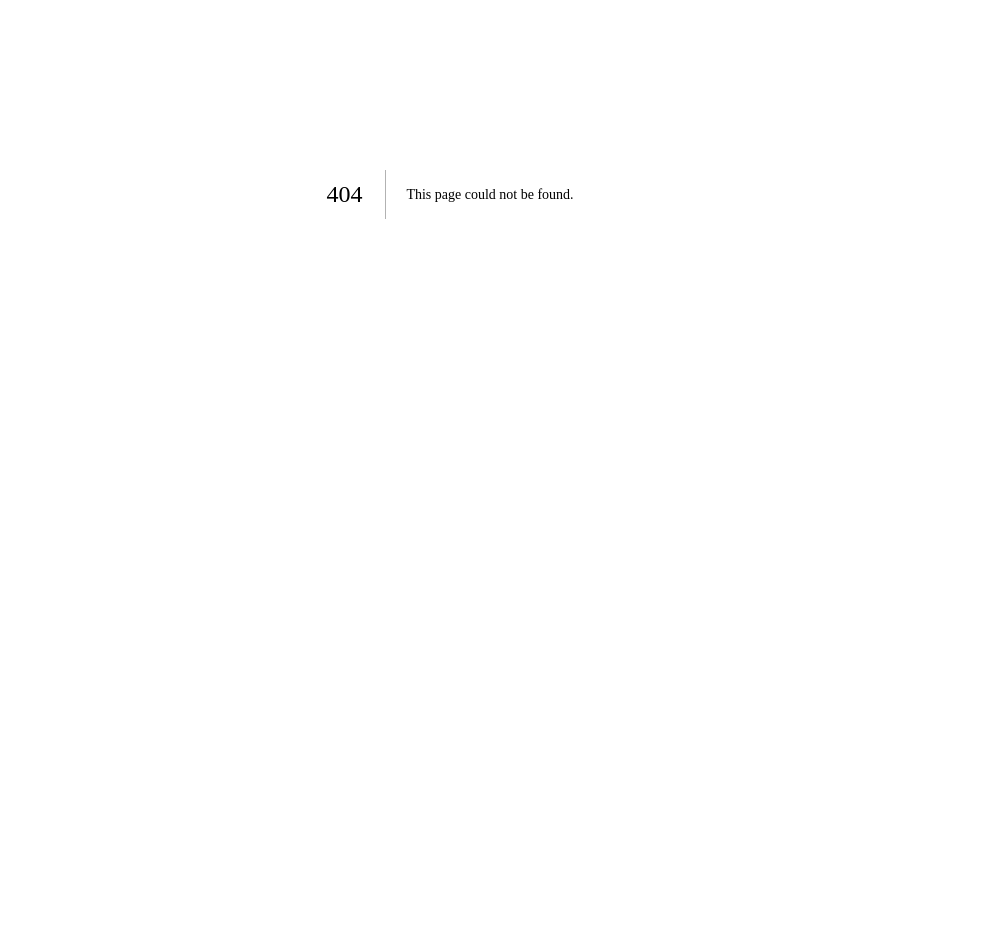
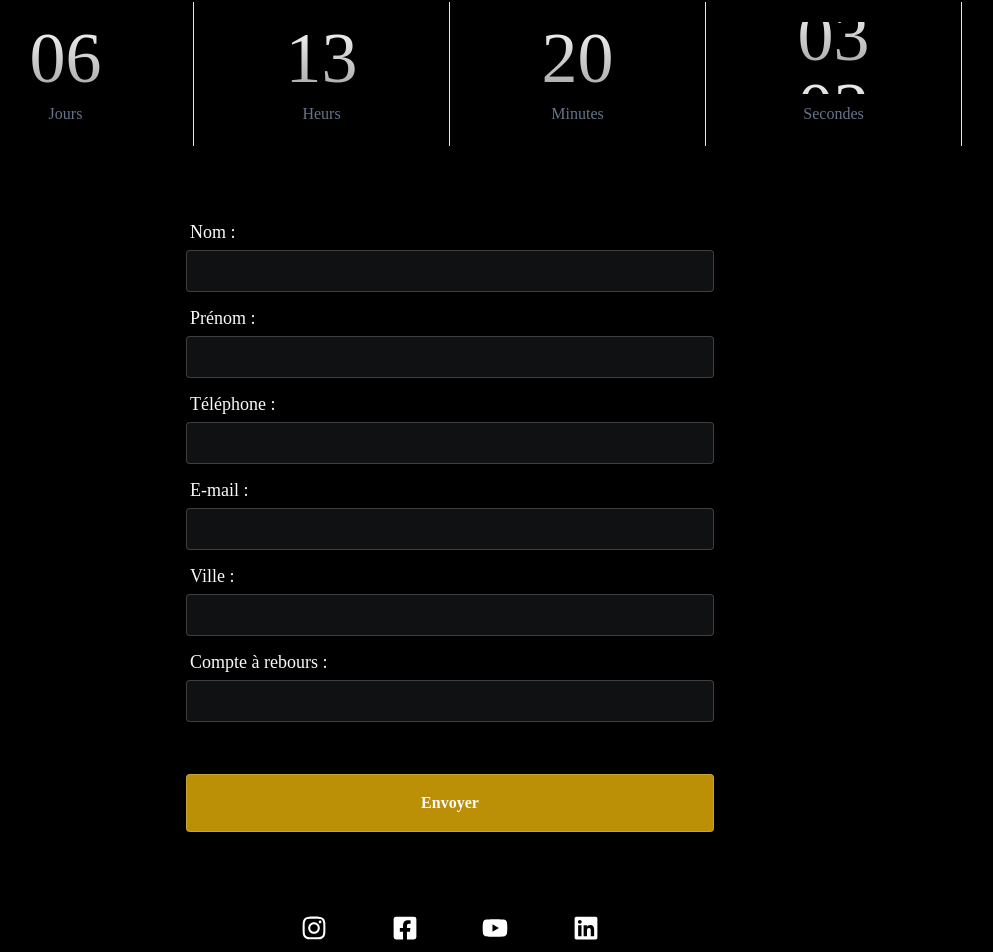
Before and after one commit to AyoubMarkhouss/jeepavenger, a Next.js app: page /inscription in a window 1280 px wide. Before the commit this address had no page. Shown: the part 206-1158 px from the top of the page, without its empty margins (190-1183 px from the left). Before the commit the page ends 800 px from the top, so only its background shows below. Built offline with nearby package versions, Linux system fonts and the light colour scheme; a web font is replaced by a local one.

Commit message:
form inscription

```diff
--- a/src/components/Footer.tsx
+++ b/src/components/Footer.tsx
@@ -9,16 +9,19 @@ const Footer = () => {
     <div className="grid grid-cols-1 lg:grid-cols-3 justify-center items-center h-20 bg-black">
       <div></div>
       <div className="flex items-center justify-evenly">
-        <Link href="#" about="instagram">
+        <Link href="https://www.instagram.com/declic_agency/" about="instagram">
           <FaInstagram size={26} color="white" />
         </Link>
-        <Link href="#" about="facebook">
+        <Link href="https://web.facebook.com/declicagency" about="facebook">
           <FaFacebookSquare size={26} color="white" />
         </Link>
-        <Link href="#" about="youtube">
+        <Link href="https://www.youtube.com/@declicagency1334" about="youtube">
           <FaYoutube size={26} color="white" />
         </Link>
-        <Link href="#" about="linkedin">
+        <Link
+          href="https://www.linkedin.com/company/declic-agency/"
+          about="linkedin"
+        >
           <FaLinkedin size={26} color="white" />
         </Link>
       </div>
--- a/src/components/Form.tsx
+++ b/src/components/Form.tsx
@@ -15,10 +15,11 @@ const Form = () => {
       const formData = new FormData(event.currentTarget);
       console.log(event.currentTarget);
       const response = await fetch(
-        "https://script.google.com/macros/s/AKfycbz0puOgxIILLpsGqR-91q3kfJL_Usq97XQ0fK_4kjnmFyd807FgPZJFV-AB-0Bu2u0c/exec",
+        "https://script.google.com/macros/s/AKfycbxFnpn3CRUD1_NUjk-T02w_tDj9jNLGBcCEa4sItLD53EgvQoRQFYS4saE3LwHRCZXu/exec",
         {
           method: "POST",
           body: formData,
+          cache: "no-cache",
         }
       );
 
@@ -29,9 +30,9 @@ const Form = () => {
       console.error(error);
     } finally {
       toast.success("Envoyé avec succès !");
-      // setTimeout(() => {
-      //   router.refresh();
-      // }, 3000);
+      setTimeout(() => {
+        router.refresh();
+      }, 3000);
     }
   }
 
@@ -138,7 +139,7 @@ const Form = () => {
                         type="radio"
                         name="Endroit"
                         id={`Endroitoption3`}
-                        value="radioDefault01"
+                        value="Forêt"
                       />
                     </div>
                   </div>
@@ -168,7 +169,7 @@ const Form = () => {
                         type="radio"
                         name="Endroit"
                         id={`Endroitoption4`}
-                        value="radioDefault01"
+                        value=" Montagnes"
                       />
                     </div>
                   </div>
@@ -200,7 +201,7 @@ const Form = () => {
                         type="radio"
                         name="Endroit"
                         id={`Endroitoption5`}
-                        value="radioDefault02"
+                        value="Espace_urbain"
                       />
                     </div>
                   </div>
@@ -259,10 +260,17 @@ const Form = () => {
                   className="block w-full  p-1 py-2 mb-3 text-slate-50 rounded focus:outline-none  focus:ring-1 backdrop-blur-sm  bg-gray-400/10 border border-slate-100/20"
                 />
               </div>
-
+              <input
+                name="Type"
+                id="Type"
+                type="text"
+                value="endroit"
+                placeholder=""
+                className="hidden w-full  p-1 py-2 mb-3 text-slate-50 rounded focus:outline-none  focus:ring-1 backdrop-blur-sm  bg-gray-400/10 border border-slate-100/20"
+              />
               <div>
                 <button
-                  name="Name"
+                  name="button"
                   type="submit"
                   className="w-full px-4 py-4 mt-10 hover:text-black font-bold rounded shadow focus:outline-none  backdrop-blur-sm  bg-yellow-500/80 border border-slate-100/20 hover:bg-amber-500/60 text-gray-50 "
                 >
--- a/src/components/Formcount.tsx
+++ b/src/components/Formcount.tsx
@@ -15,10 +15,11 @@ const Formulaire = () => {
       const formData = new FormData(event.currentTarget);
       console.log(event.currentTarget);
       const response = await fetch(
-        "https://script.google.com/macros/s/AKfycbzPAmLvT8nezUUHmI30OS0ffDE0I8EmnOEFFGnGro4nVm3KmS4pAZndujxOJN-mkY47/exec",
+        "https://script.google.com/macros/s/AKfycbxFnpn3CRUD1_NUjk-T02w_tDj9jNLGBcCEa4sItLD53EgvQoRQFYS4saE3LwHRCZXu/exec",
         {
           method: "POST",
           body: formData,
+          cache: "no-cache",
         }
       );
 
@@ -29,9 +30,9 @@ const Formulaire = () => {
       console.error(error);
     } finally {
       toast.success("Envoyé avec succès !");
-      // setTimeout(() => {
-      //   router.refresh();
-      // }, 3000);
+      setTimeout(() => {
+        router.refresh();
+      }, 3000);
     }
   }
 
@@ -96,16 +97,24 @@ const Formulaire = () => {
                   Compte à rebours :
                 </label>
                 <input
-                  name="CAR"
-                  id="CAR"
+                  name="Compte_a_rebours"
+                  id="Compte_a_rebours"
                   type="text"
                   placeholder=""
                   className="block w-full  p-1 py-2 mb-3 text-slate-50 rounded focus:outline-none  focus:ring-1 backdrop-blur-sm  bg-gray-400/10 border border-slate-100/20"
                 />
+                <input
+                  name="Type"
+                  id="Type"
+                  type="text"
+                  value="car"
+                  placeholder=""
+                  className="hidden w-full p-1 py-2 mb-3 text-slate-50 rounded focus:outline-none  focus:ring-1 backdrop-blur-sm  bg-gray-400/10 border border-slate-100/20"
+                />
               </div>
               <div>
                 <button
-                  name="Namee"
+                  name="button"
                   type="submit"
                   className="w-full px-4 py-4 mt-10 hover:text-black font-bold rounded shadow focus:outline-none  backdrop-blur-sm  bg-yellow-500/80 border border-slate-100/20 hover:bg-amber-500/60 text-gray-50 "
                 >
--- a/src/pages/index.tsx
+++ b/src/pages/index.tsx
@@ -13,9 +13,9 @@ export default function Home() {
   return (
     <>
       <Head>
-        <meta name="description" content="Jeep Avenger - Formulaire" />
+        <meta name="description" content="Jeep Avenger - Inscription" />
         <link rel="icon" href="/logo-jeep-black.png" />
-        <title>Jeep Avenger</title>
+        <title>Freedom Of Choice</title>
         <meta property="og:image" content="/logo-jeep-black.png" />
       </Head>
       <main>
--- a/src/pages/countdowner.tsx
+++ b/src/pages/inscription.tsx
@@ -8,9 +8,9 @@ export default function Home() {
   return (
     <>
       <Head>
-        <meta name="description" content="Jeep Avenger - Formulaire" />
+        <meta name="description" content="Jeep Avenger - Inscription" />
         <link rel="icon" href="/logo-jeep-black.png" />
-        <title>Jeep Avenger</title>
+        <title>Jeep Avenger - Inscription</title>
         <meta property="og:image" content="/logo-jeep-black.png" />
       </Head>
       <main>
```
